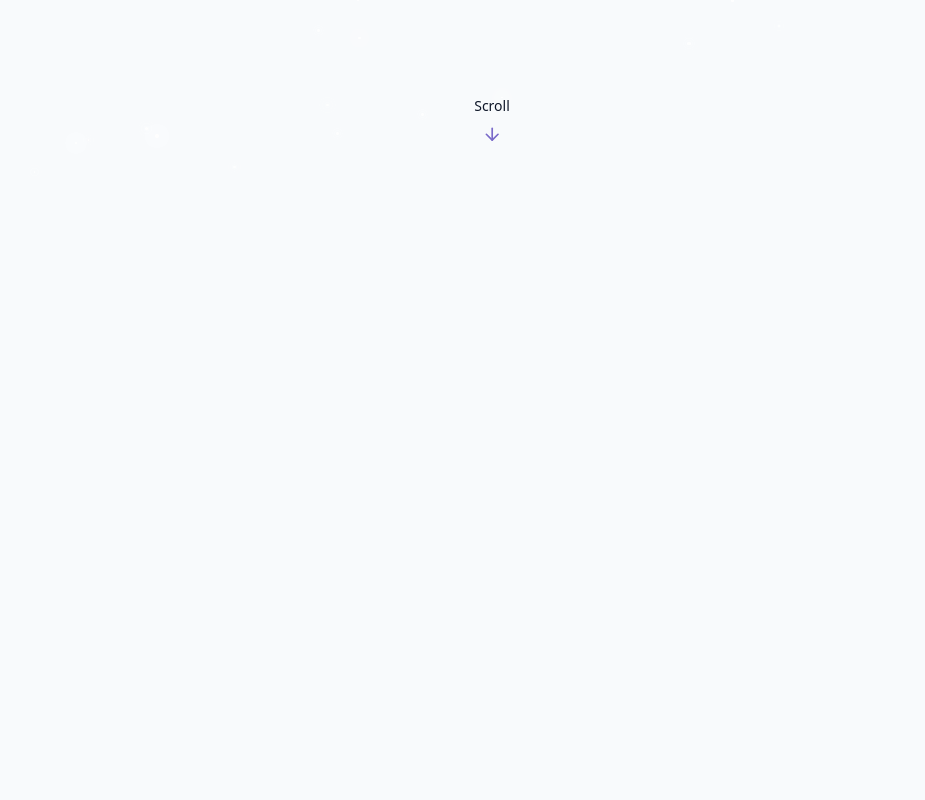
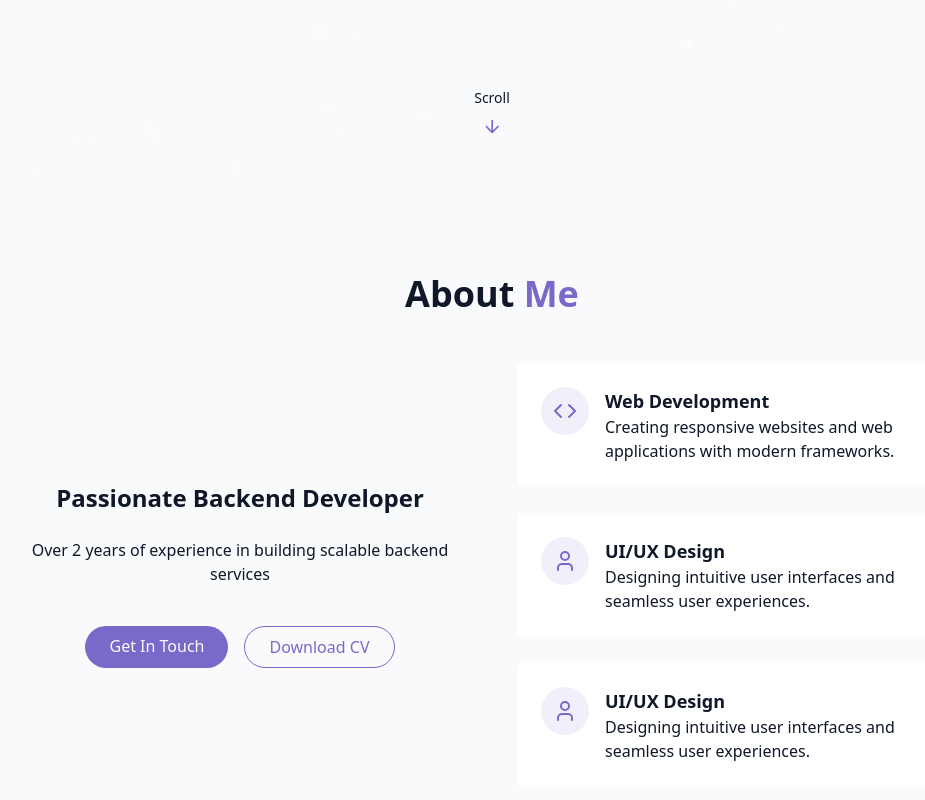
Before and after one commit to Im-Manav/manav-gupta, a React (Vite) app: page / in a window 1280 px wide. Shown: the part 622-1422 px from the top of the page, without its empty margins (148-1073 px from the left). Before the commit the page ends 800 px from the top, so only its background shows below. Built offline with nearby package versions, Linux system fonts and the light colour scheme.

Commit message:
Added AboutMe Section

```diff
--- /dev/null
+++ b/src/components/AboutMe.jsx
@@ -0,0 +1,77 @@
+import { Code, User } from "lucide-react"
+
+export const AboutMe = () => {
+    return <section id="about" className="py-24 px-4 relative">
+        <div className="container mx-auto max-w-5xl">
+            <h2 className="text-3xl md:text-4xl font-bold mb-12 text-center">
+                About <span className="text-primary">Me</span>
+            </h2>
+
+            <div className="grid grid-cols-1 md:grid-cols-2 gap-12 items-center">
+                <div className="space-y-6">
+                    <h3 className="text-2xl font-semibold">Passionate Backend Developer</h3>
+                    <p className="text-muted-foreground">
+                        Over 2 years of experience in building scalable backend services
+                    </p>
+
+                <div className="flex flex-col sm:flex-row gap-4 pt-4 justify-center">
+                    <a href="#contact" className="cosmic-button">
+                        Get In Touch
+                    </a>
+                    <a href="" className="px-6 py-2 rounded-full border border-primary text-primary hover:bg-primary/10 transition-colors duration-300">
+                        Download CV
+                    </a>
+                </div>
+            </div>
+
+            <div className="grid grid-cols-1 gap-6">
+                <div className="gradient-border p-6 card-hover">
+                    <div className="flex items-start gap-4">
+                        <div className="p-3 rounded-full bg-primary/10">
+                            <Code className="h-6 w-6 text-primary" />
+                        </div>
+                        <div className="text-left">
+                            <h4 className="font-semibold text-lg">Web Development</h4>
+                            <p className="text-muted-foreground">
+                                Creating responsive websites and web applications with
+                    modern frameworks.
+                            </p>
+                        </div>
+                    </div>
+                </div>
+
+                <div className="gradient-border p-6 card-hover">
+              <div className="flex items-start gap-4">
+                <div className="p-3 rounded-full bg-primary/10">
+                  <User className="h-6 w-6 text-primary" />
+                </div>
+                <div className="text-left">
+                  <h4 className="font-semibold text-lg">UI/UX Design</h4>
+                  <p className="text-muted-foreground">
+                    Designing intuitive user interfaces and seamless user
+                    experiences.
+                  </p>
+                </div>
+              </div>
+            </div>
+
+            <div className="gradient-border p-6 card-hover">
+              <div className="flex items-start gap-4">
+                <div className="p-3 rounded-full bg-primary/10">
+                  <User className="h-6 w-6 text-primary" />
+                </div>
+                <div className="text-left">
+                  <h4 className="font-semibold text-lg">UI/UX Design</h4>
+                  <p className="text-muted-foreground">
+                    Designing intuitive user interfaces and seamless user
+                    experiences.
+                  </p>
+                </div>
+              </div>
+            </div>
+
+            </div>
+            </div>
+        </div>
+    </section>
+}
--- a/src/pages/Home.jsx
+++ b/src/pages/Home.jsx
@@ -2,6 +2,8 @@
 import { StarBackground } from "../components/StarBackground"
 import { Navbar } from "../components/Navbar"
 import { HeroSection } from "../components/HeroSection"
+import { AboutMe } from "../components/AboutMe"
+
 export const Home = () => {
     return <div className="min-h-screen bg-background text-foreground overflow-x-hidden">
         <ThemeToggle/>
@@ -9,6 +11,7 @@
         <Navbar/>
         <main>
             <HeroSection/>
+            <AboutMe/>
         </main>
     </div>
 }
```
